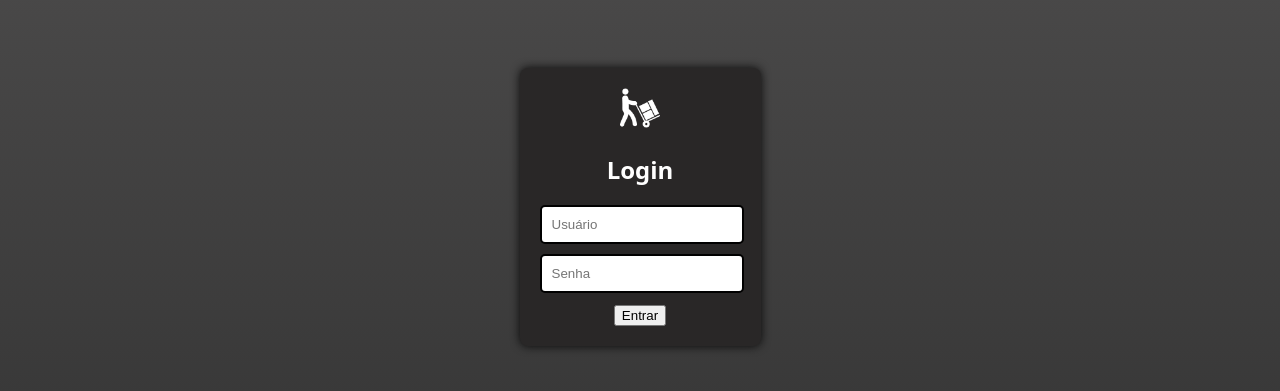
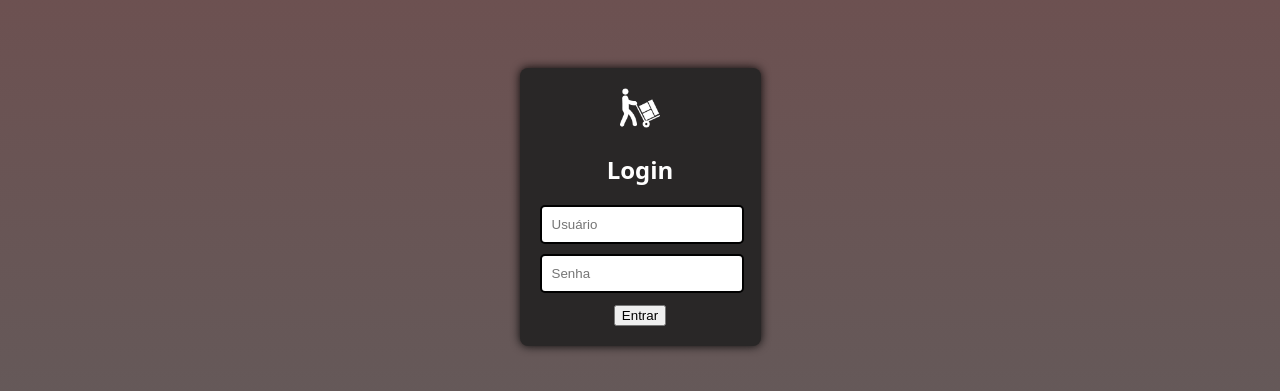
Before and after one commit to kkgabrielcas/estoque, a plain HTML site: page index.html in a window 1280 px wide. Shown: the part 193-584 px from the top of the page. Drawn offline with Linux system fonts and the light colour scheme.

Commit message:
Update login.css

```diff
--- a/css/login.css
+++ b/css/login.css
@@ -2,7 +2,7 @@ body {
     font-family: system-ui;
     margin: 0;
     padding: 0;
-    background: linear-gradient(180deg, rgb(80, 79, 79), rgb(49, 49, 49));
+    background: linear-gradient(180Deg, rgb(112, 77, 77), rgb(97, 93, 93));
     height: 100vh;
     display: flex;
     justify-content: center;
```
